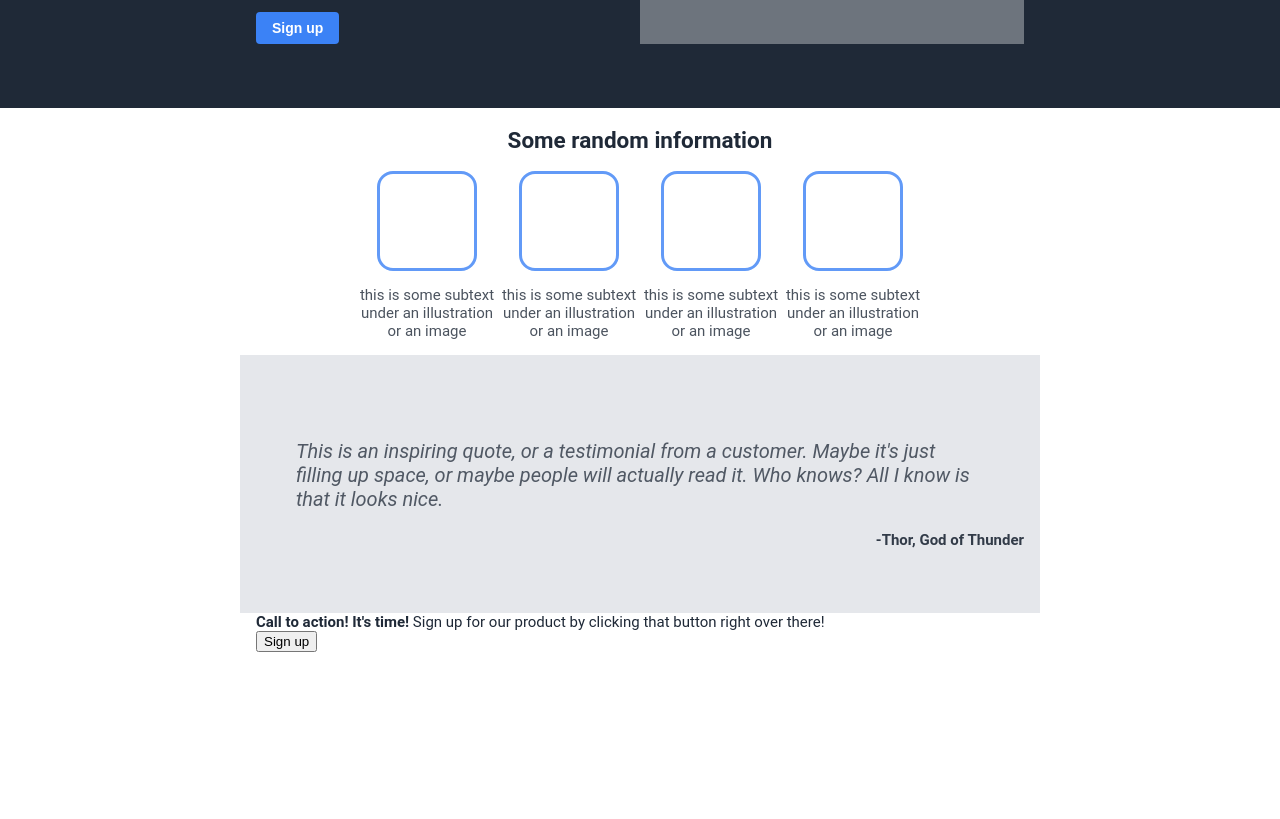
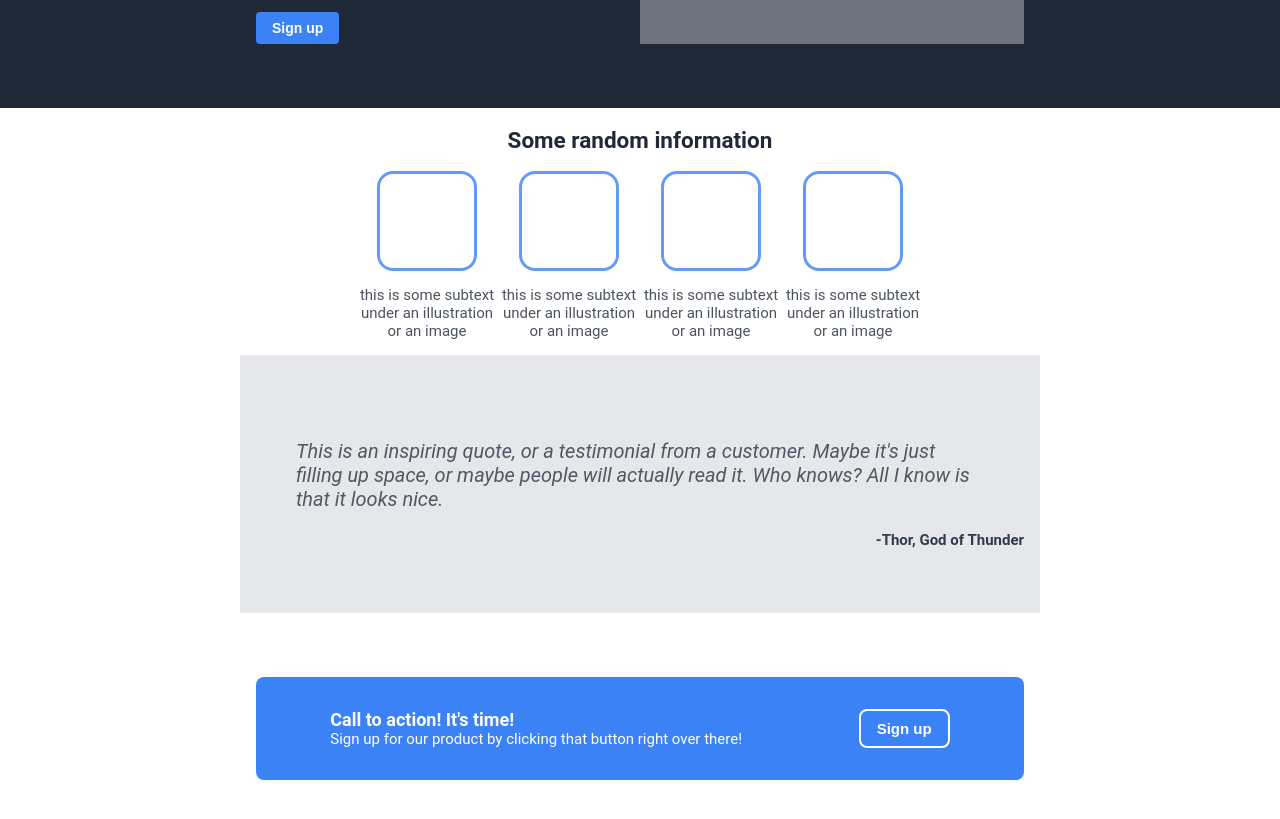
Before and after one commit to nGonium/odin_projects, a plain HTML site: page odin-landing/index.html in a window 1280 px wide. Shown: the part 203-1022 px from the top of the page. Before the commit the page ends 855 px from the top, so only its background shows below. Drawn offline with Linux system fonts and the light colour scheme.

Commit message:
Style call-to-action

```diff
--- a/odin-landing/index.html
+++ b/odin-landing/index.html
@@ -54,12 +54,14 @@
         <blockquote>This is an inspiring quote, or a testimonial from a customer. Maybe it's just filling up space, or maybe people will actually read it. Who knows? All I know is that it looks nice.</blockquote>
         <span class="quote-author">-Thor, God of Thunder</span>
     </div>
-    <div class="cta wrap">
-        <div class="cta-text">
-            <strong>Call to action! It's time!</strong>
-            <span>Sign up for our product by clicking that button right over there!</span>
+    <div class="cta-wrap wrap">
+        <div class="cta">
+            <div class="cta-text">
+                <strong>Call to action! It's time!</strong><br/>
+                <span>Sign up for our product by clicking that button right over there!</span>
+            </div>
+            <button>Sign up</button>
         </div>
-        <button>Sign up</button>
     </div>
 </body>
 </html>
--- a/odin-landing/style.css
+++ b/odin-landing/style.css
@@ -122,3 +122,30 @@ body {
     border: #3B82F6 3px solid;
     border-radius: 16px;
 }
+
+.cta-wrap {
+    margin: 64px auto;
+}
+
+.cta {
+    background-color: #3B82F6;
+    border-radius: 8px;
+    padding: 32px 16px;
+    color: white;
+    display: flex;
+    justify-content: space-around;
+}
+
+.cta strong {
+    font-size: 18px;
+}
+
+.cta button {
+    background-color: #00000000;
+    color: white;
+    border: white 2px solid;
+    border-radius: 8px;
+    padding: 4px 16px;
+    font-size: inherit;
+    font-weight: bold;
+}
```
